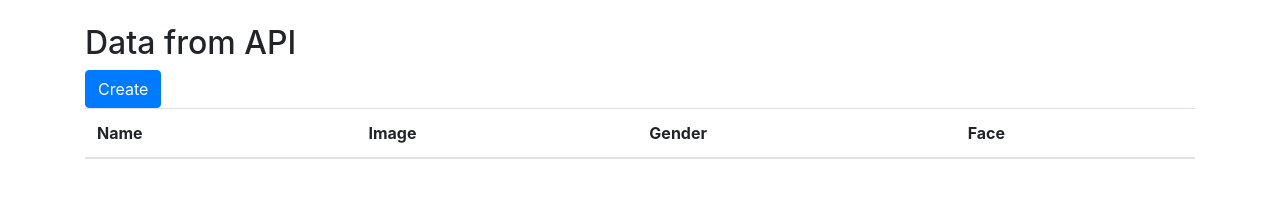
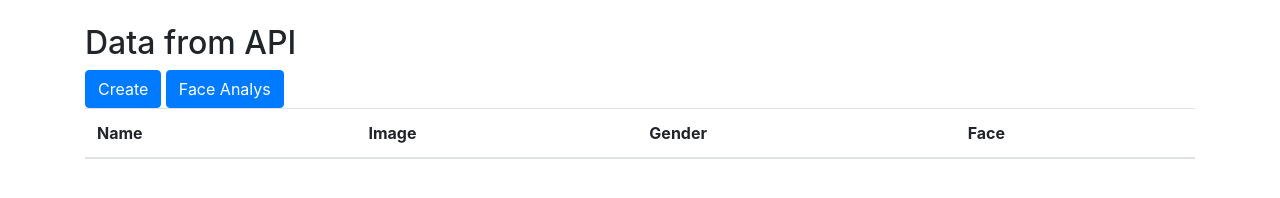
Before and after one commit to VIRTUKA-BangkitAcademy/db-frame, a plain HTML site: page index.html in a window 1280 px wide. Drawn offline with nearby package versions, Linux system fonts and the light colour scheme; no server answers.

Commit message:
ux navigasi

```diff
--- a/index.html
+++ b/index.html
@@ -16,6 +16,7 @@
         <h2>Data from API</h2>
 
         <a class="btn btn-primary" href="create.html">Create</a>
+        <a class="btn btn-primary" href="face.html">Face Analys</a>
         <table class="table">
             <thead>
                 <tr>
```
Also changed, not shown: face.html (+3 -1 lines).
